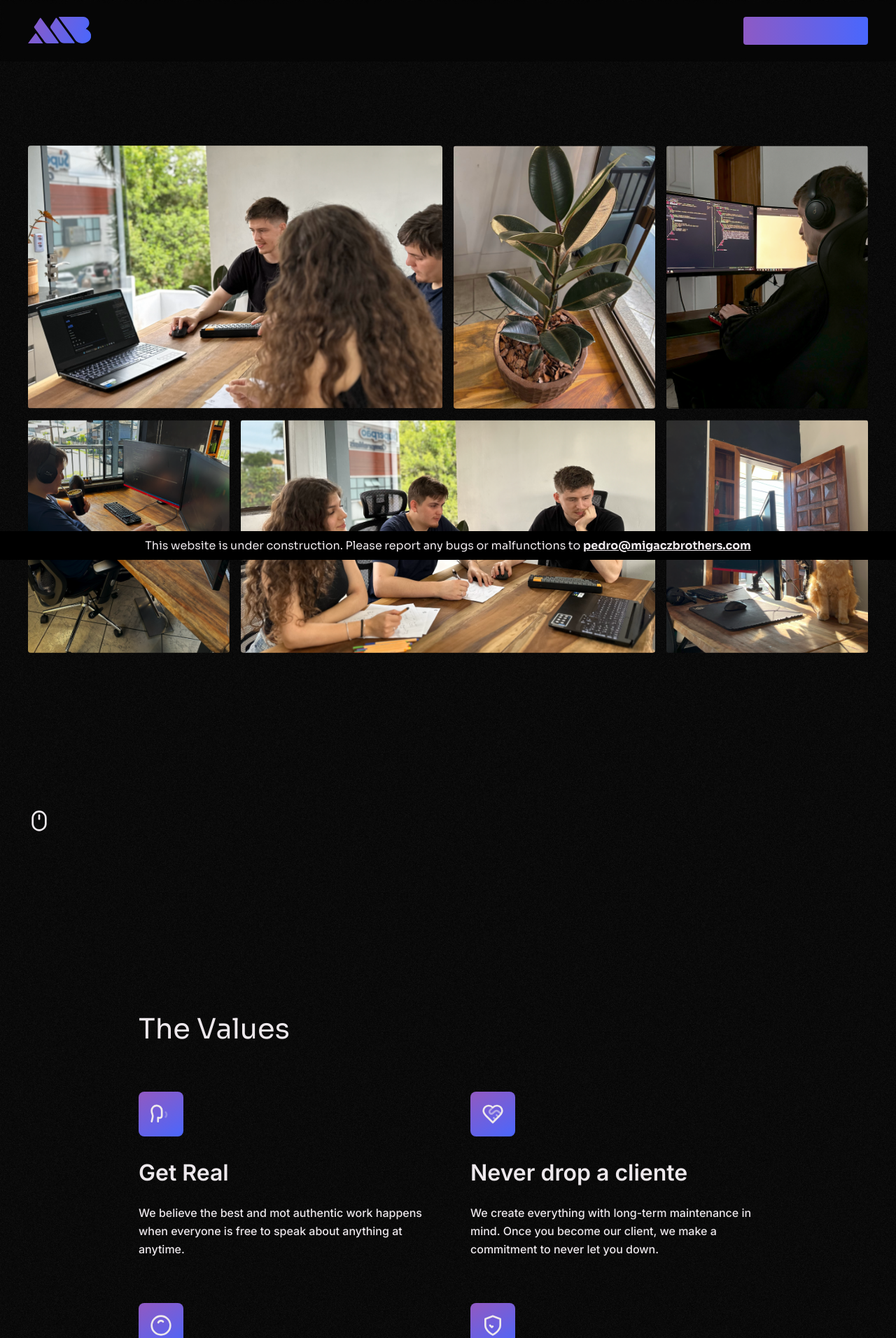
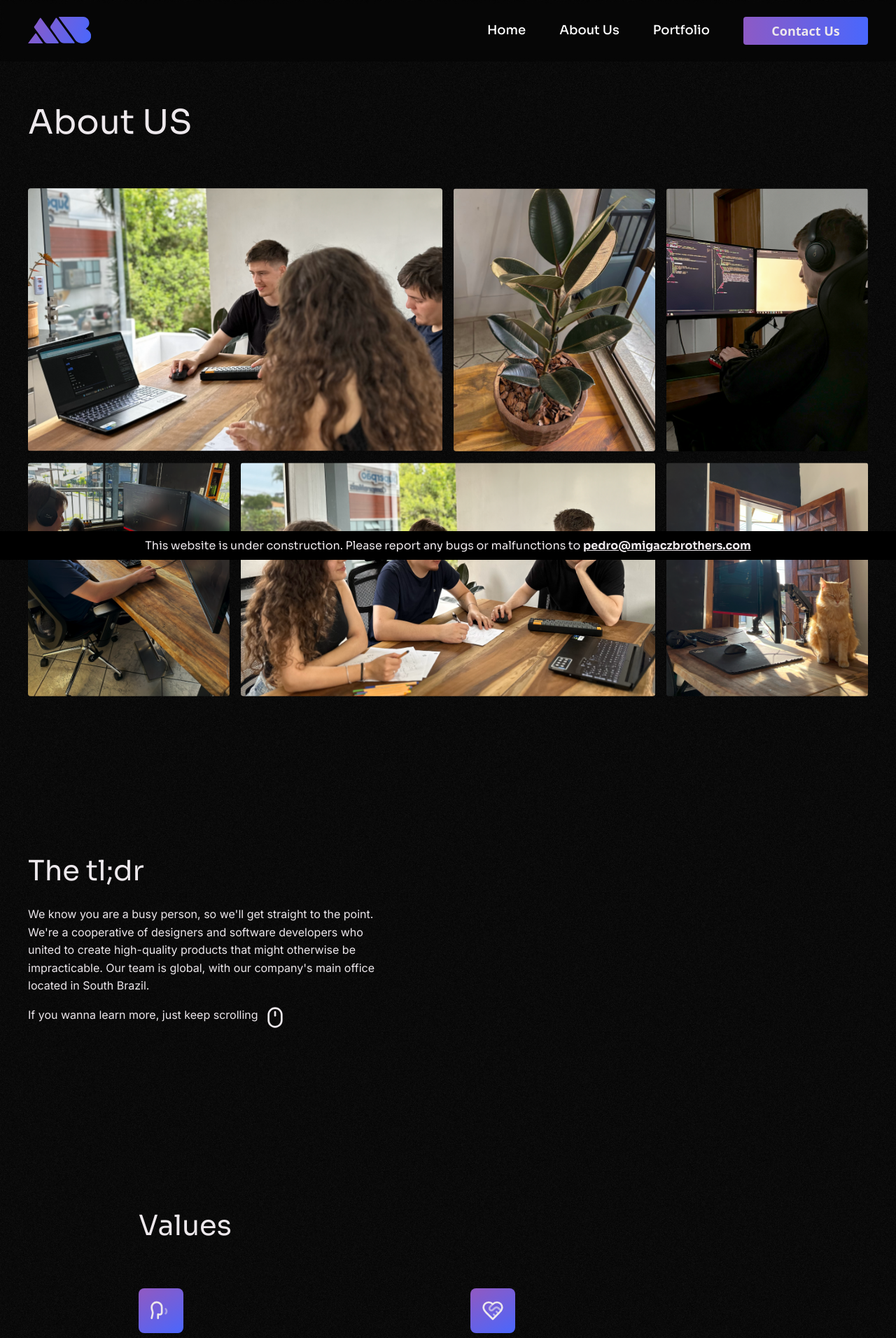
Before and after one commit to Migacz-Brothers/migacz-brothers, a Next.js app: page /about in a window 1280 px wide. Shown: the top 1912 px of the page at 70% size. Built offline with nearby package versions, Linux system fonts and the light colour scheme.

Commit message:
add Values reusable languages

```diff
--- a/app/about/Values.tsx
+++ b/app/about/Values.tsx
@@ -9,7 +9,29 @@ import HelpCircleIcon from '@/components/svgs/HelpCircleIcon';
 import ShieldCheckIcon from '@/components/svgs/ShieldCheckIcon';
 import SpeetchIcon from '@/components/svgs/SpeetchIcon';
 
-export default function Values() {
+interface ValuesProps {
+  title: string;
+  subTitle_1: string;
+  subTitle_2: string;
+  subTitle_3: string;
+  subTitle_4: string;
+  paragraph_1: string;
+  paragraph_2: string;
+  paragraph_3: string;
+  paragraph_4: string;
+}
+
+export default function Values({
+  title,
+  subTitle_1,
+  subTitle_2,
+  subTitle_3,
+  subTitle_4,
+  paragraph_1,
+  paragraph_2,
+  paragraph_3,
+  paragraph_4,
+}: ValuesProps) {
   return (
     <motion.section
       initial={{
@@ -20,41 +42,33 @@ export default function Values() {
       transition={{ duration: 0.4, ease: 'easeInOut' }}
       className={cn(
         section,
-        'flex flex-col items-start !max-w-[916px] md:mb-64 mb-12'
+        'mb-12 flex !max-w-[916px] flex-col items-start md:mb-64',
       )}
     >
-      <h2 className={cn(h2, 'md:mb-16 mb-4')}>The Values</h2>
-      <ul className='grid md:grid-cols-2 grid-cols-1 md:gap-16 gap-6 '>
+      <h2 className={cn(h2, 'mb-4 md:mb-16')}>{title}</h2>
+      <ul className='grid grid-cols-1 gap-6 md:grid-cols-2 md:gap-16 '>
         <IndividualValue
           icon={<SpeetchIcon />}
-          title={'Get Real'}
-          paragraph={
-            'We believe the best and mot authentic work happens when everyone is free to speak about anything at anytime.'
-          }
+          title={subTitle_1}
+          paragraph={paragraph_1}
           delay={0.2}
         />
         <IndividualValue
           icon={<HeartHandShakeIcon />}
-          title={'Never drop a cliente'}
-          paragraph={
-            'We create everything with long-term maintenance in mind. Once you become our client, we make a commitment to never let you down.'
-          }
+          title={subTitle_2}
+          paragraph={paragraph_2}
           delay={0.3}
         />
         <IndividualValue
           icon={<HelpCircleIcon />}
-          title={'Be not afraid of the unknown'}
-          paragraph={
-            'Everything changes, and it happens faster on this industry. We say yes to projects even if we are not sure how to do some parts of it.'
-          }
+          title={subTitle_3}
+          paragraph={paragraph_3}
           delay={0.4}
         />
         <IndividualValue
           icon={<ShieldCheckIcon />}
-          title={'We have high standards'}
-          paragraph={
-            'Every product we create has to be approved by our team. We wanna be know for our quality, and that`s our main goal.'
-          }
+          title={subTitle_4}
+          paragraph={paragraph_4}
           delay={0.5}
         />
       </ul>
@@ -84,10 +98,10 @@ const IndividualValue = ({
       viewport={{ once: true, amount: 0.4 }}
       transition={{ duration: 0.4, ease: 'easeInOut', delay: delay }}
     >
-      <div className='grid place-items-center hero-background rounded-lg mb-4 md:mb-8 w-[50px] md:w-16 h-[50px] md:h-16'>
+      <div className='hero-background mb-4 grid h-[50px] w-[50px] place-items-center rounded-lg md:mb-8 md:h-16 md:w-16'>
         {icon}
       </div>
-      <h3 className='md:text-[32px] text-xl font-semibold font-body md:mb-6 mb-2 leading-header'>
+      <h3 className='mb-2 font-body text-xl font-semibold leading-header md:mb-6 md:text-[32px]'>
         {title}
       </h3>
       <p className={cn(p, '!text-main-foreground font-medium leading-body')}>
--- a/app/about/page.tsx
+++ b/app/about/page.tsx
@@ -1,21 +1,52 @@
+import Footer from '@/components/Footer/Footer';
 import Navbar from '@/components/Navbar/Navbar';
+
+import AboutUsHero from './AboutUsHero';
+import Team from './Team';
+import Tldr from './Tldr';
 import Values from './Values';
-import Footer from '@/components/Footer/Footer';
-import Team from './Team';
-import AboutUsHero from './AboutUsHero';
-import Tldr from './Tldr';
 
 export default function AboutUs() {
   return (
     <div className='light-noise-background'>
-      <Navbar />
+      <Navbar
+        home
+        homeButton='Home'
+        aboutUsButton='About Us'
+        portfolioButton='Portfolio'
+        contactButton='Contact Us'
+      />
       <main>
-        <AboutUsHero />
-        <Tldr />
-        <Values />
+        <AboutUsHero title='About US' />
+        <Tldr
+          title='The tl;dr'
+          paragraph="We know you are a busy person, so we'll get straight to the point.
+        We're a cooperative of designers and software developers who united
+        to create high-quality products that might otherwise be impracticable.
+        Our team is global, with our company's main office located in South
+        Brazil."
+          paragraph_2='If you wanna learn more, just keep scrolling'
+        />
+        <Values
+          title='Values'
+          subTitle_1='Get Real'
+          paragraph_1='We believe the best and mot authentic work happens when everyone is free to speak about anything at anytime.'
+          subTitle_2='Never drop a cliente'
+          paragraph_2='We create everything with long-term maintenance in mind. Once you become our client, we make a commitment to never let you down.'
+          subTitle_3='Be not afraid of the unknown'
+          paragraph_3='Everything changes, and it happens faster on this industry. We say yes to projects even if we are not sure how to do some parts of it.'
+          subTitle_4='We have high standards'
+          paragraph_4='Every product we create has to be approved by our team. We wanna be know for our quality, and that’s our main goal.'
+        />
         <Team />
       </main>
-      <Footer />
+      <Footer
+        home
+        homeButton='Home'
+        aboutUsButton='About Us'
+        portfolioButton='Portfolio'
+        contactUsButton='Contact Us'
+      />
     </div>
   );
 }
--- a/app/pt/about/page.tsx
+++ b/app/pt/about/page.tsx
@@ -16,9 +16,23 @@ export default function AboutUs() {
         contactButton='Contate-nos'
       />
       <main>
-        <AboutUsHero title={'Sobre nós'} />
-        <Tldr />
-        <Values />
+        <AboutUsHero title='Sobre nós' />
+        <Tldr
+          title='O resumo'
+          paragraph='Sabemos que você é uma pessoa ocupada, então vamos direto ao ponto. Somos uma cooperativa de designers e desenvolvedores de software que se uniram para criar produtos de alta qualidade que, de outra forma, poderiam ser impraticáveis. Nossa equipe é global, com o escritório principal da nossa empresa localizado no Sul do Brasil.'
+          paragraph_2='Se você quiser saber mais, basta continuar rolando (a página).'
+        />
+        <Values
+          title='Valores'
+          subTitle_1='Caia na real'
+          paragraph_1='Acreditamos que o melhor e mais autêntico trabalho acontece quando todos têm a liberdade de falar sobre qualquer coisa a qualquer momento.'
+          subTitle_2='Nunca deixar de atender a um cliente'
+          paragraph_2='Nós criamos tudo com a manutenção de longo prazo em mente. Uma vez que você se torna nosso cliente, fazemos um compromisso de nunca decepcionar você.'
+          subTitle_3='Não tenha medo do desconhecido.'
+          paragraph_3='Tudo muda, e isso acontece mais rapidamente nesta indústria. Aceitamos projetos mesmo que não tenhamos certeza de como realizar algumas partes deles.'
+          subTitle_4='Temos padrões elevados.'
+          paragraph_4='Cada produto que criamos precisa ser aprovado pela nossa equipe. Queremos ser reconhecidos pela nossa qualidade, e esse é o nosso principal objetivo.'
+        />
         <Team />
       </main>
       <Footer
```
